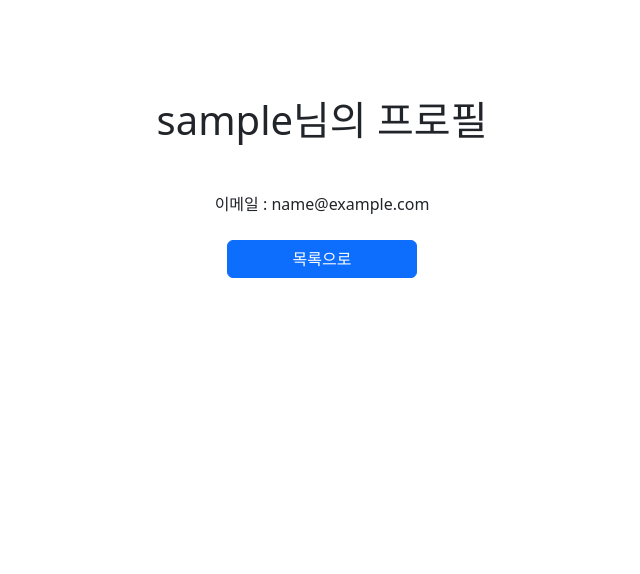
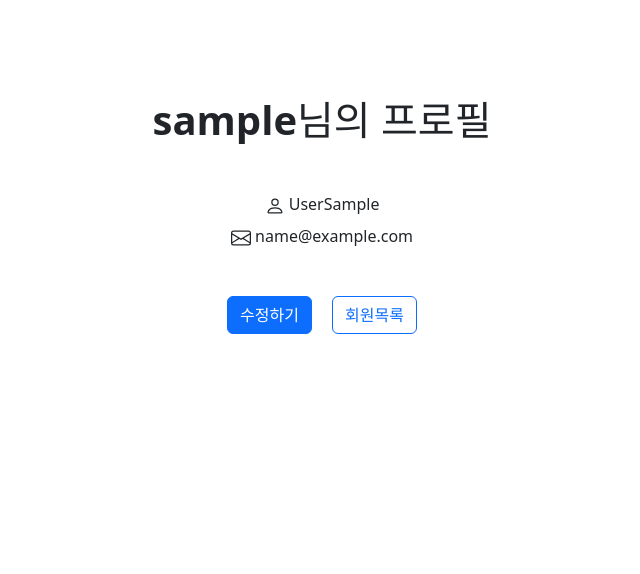
Before and after one commit to code-sum/2022-Toy-PJT, a Django app: page /accounts/1/ in a window 1280 px wide. Shown: the part 66-640 px from the top of the page, without its empty margins (318-958 px from the left). Run offline with Django 3.2, Linux system fonts and the light colour scheme; a user stored in the database is signed in; tables that the repository leaves empty hold one stand-in row (values such as "Sample post"); parts of the project's set-up code (start-up, migrations or seed data) failed here and were passed over; some libraries are stand-ins or nearby versions.

Commit message:
[UPDATE] 회원정보 수정

```diff
--- a/accounts/models.py
+++ b/accounts/models.py
@@ -2,4 +2,7 @@ from django.db import models
 from django.contrib.auth.models import AbstractUser
 
 class User(AbstractUser):
-    pass
+
+    @property
+    def full_name(self):
+        return f'{self.last_name}{self.first_name}'
--- a/accounts/templates/accounts/detail.html
+++ b/accounts/templates/accounts/detail.html
@@ -1,11 +1,31 @@
 {% extends 'base.html' %}
 
 {% block content %}
-  <div class="row mt-5 text-center justify-content-center">
-    <h1 class="my-5">{{ user.username }}님의 프로필</h1>
-    <p class="mb-4">이메일 :
-      {{ user.email }}</p>
-    <a href="{% url 'accounts:index' %}" class="btn btn-primary col-2">목록으로</a>
+  <div class="row text-center mt-5 justify-content-center">
+    <h1 class="my-5">
+      <span class="fw-bold">{{ user.username }}</span>님의 프로필</h1>
+    <div class="m-auto">
+      <p class="mb-2">
+        <svg xmlns="http://www.w3.org/2000/svg" width="20" height="20" fill="currentColor" class="bi bi-person" viewbox="0 0 16 16">
+          <path d="M8 8a3 3 0 1 0 0-6 3 3 0 0 0 0 6zm2-3a2 2 0 1 1-4 0 2 2 0 0 1 4 0zm4 8c0 1-1 1-1 1H3s-1 0-1-1 1-4 6-4 6 3 6 4zm-1-.004c-.001-.246-.154-.986-.832-1.664C11.516 10.68 10.289 10 8 10c-2.29 0-3.516.68-4.168 1.332-.678.678-.83 1.418-.832 1.664h10z"/>
+        </svg>
+        {{ user.full_name }}</p>
+      <p class="mb-5">
+        <svg xmlns="http://www.w3.org/2000/svg" width="20" height="20" fill="currentColor" class="bi bi-envelope" viewbox="0 0 16 16">
+          <path d="M0 4a2 2 0 0 1 2-2h12a2 2 0 0 1 2 2v8a2 2 0 0 1-2 2H2a2 2 0 0 1-2-2V4Zm2-1a1 1 0 0 0-1 1v.217l7 4.2 7-4.2V4a1 1 0 0 0-1-1H2Zm13 2.383-4.708 2.825L15 11.105V5.383Zm-.034 6.876-5.64-3.471L8 9.583l-1.326-.795-5.64 3.47A1 1 0 0 0 2 13h12a1 1 0 0 0 .966-.741ZM1 11.105l4.708-2.897L1 5.383v5.722Z"/>
+        </svg>
+        {{ user.email }}</p>
+    </div>
+    {% if request.user == user %}
+      <div>
+        <a class="btn btn-primary me-3" href="{% url 'accounts:update' %}">수정하기</a>
+        <a class="btn btn-outline-primary" href="{% url 'accounts:index' %}">회원목록</a>
+      </div>
+    {% else %}
+      <div>
+        <a class="btn btn-outline-primary" href="{% url 'accounts:index' %}">회원목록</a>
+      </div>
+    {% endif %}
   </div>
 
 {% endblock content %}
--- a/accounts/templates/accounts/index.html
+++ b/accounts/templates/accounts/index.html
@@ -26,6 +26,5 @@
       </tbody>
     </table>
   </div>
-  <a class="btn btn-primary" href="{% url 'index' %}">처음으로</a>
 </div>
 {% endblock content %}
--- a/accounts/urls.py
+++ b/accounts/urls.py
@@ -9,4 +9,5 @@ urlpatterns = [
     path('<int:pk>/', views.detail, name='detail'),
     path('login/', views.login, name='login'),
     path('logout/', views.logout, name='logout'),
+    path('update/', views.update, name='update'),
 ]
--- a/accounts/views.py
+++ b/accounts/views.py
@@ -1,9 +1,10 @@
 from django.shortcuts import render, redirect
-from .forms import CustomUserCreationForm
+from .forms import CustomUserCreationForm, CustomUserChangeForm
 from django.contrib.auth import get_user_model
 from django.contrib.auth.forms import AuthenticationForm
 from django.contrib.auth import login as auth_login
 from django.contrib.auth import logout as auth_logout
+from django.contrib.auth.decorators import login_required
 
 def index(request):
     users = get_user_model().objects.all()
@@ -51,3 +52,17 @@ def login(request):
 def logout(request):
     auth_logout(request)
     return redirect('index')
+
+@login_required
+def update(request):
+    if request.method == 'POST':
+        form = CustomUserChangeForm(request.POST, instance=request.user)
+        if form.is_valid():
+            form.save()
+            return redirect('accounts:detail', request.user.pk)
+    else:
+        form = CustomUserChangeForm(instance=request.user)
+    context = {
+        'form': form
+    }
+    return render(request, 'accounts/update.html', context)
--- a/templates/index.html
+++ b/templates/index.html
@@ -9,6 +9,7 @@
       <div>
         <p class="mt-5">로그아웃 하시겠어요?</p>
         <a class="btn btn-danger me-3" href="{% url 'accounts:logout' %}">로그아웃</a>
+        <a class="btn btn-outline-danger" href="{%  url 'accounts:index' %}">돌아가기</a>
       </div>
     {% else %}
       <!-- 로그아웃 상태라면 작동하는 코드 -->
```
Also changed, not shown: accounts/forms.py (+7 -3 lines), accounts/templates/accounts/update.html (added, +14 -0 lines).
